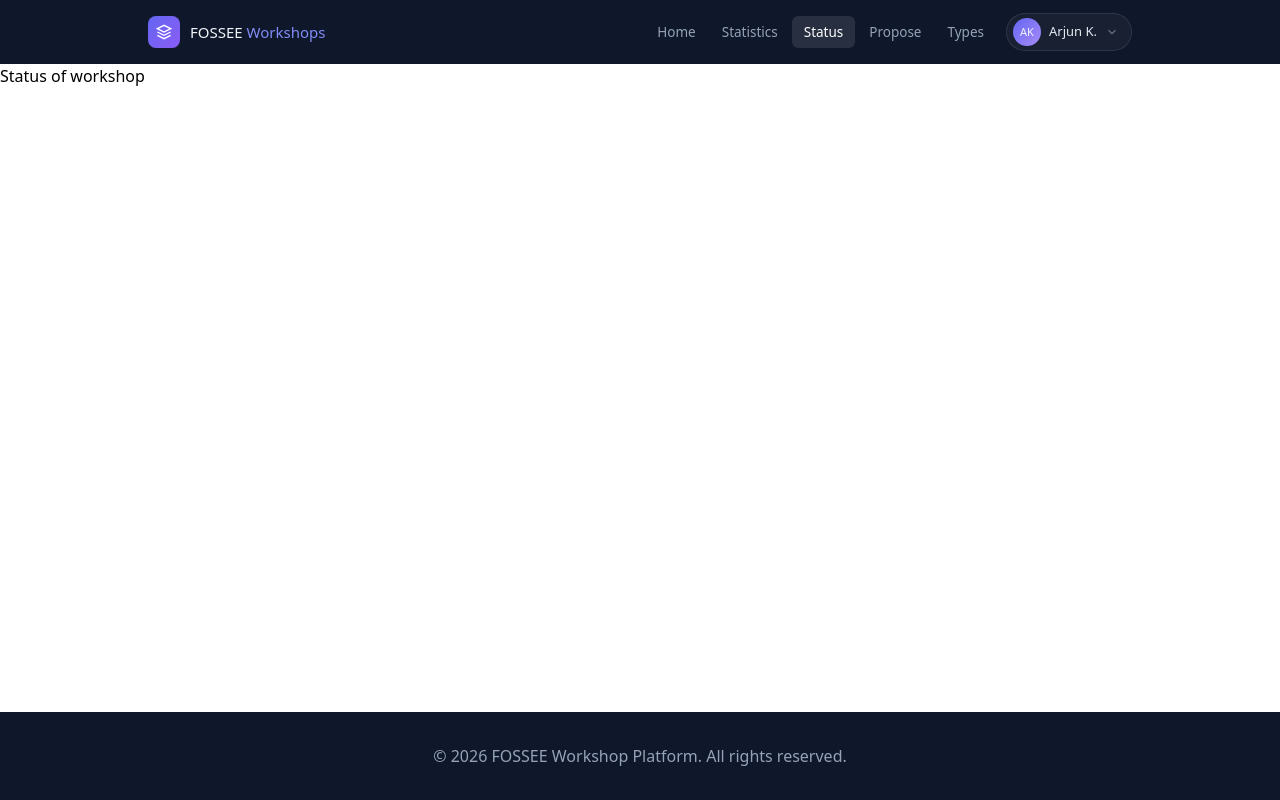
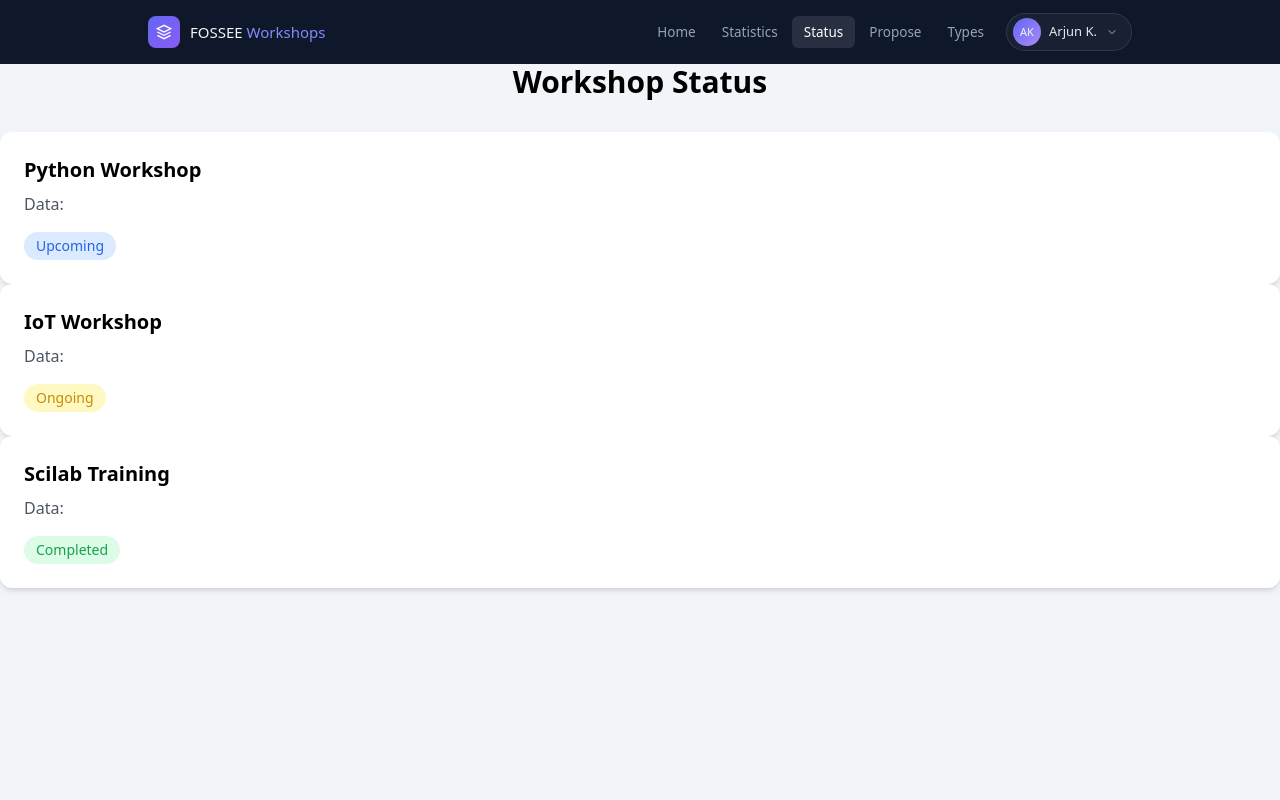
Before and after one commit to ashok-8081/workshop-ui, a React (Create React App) app: page /status in a window 1280 px wide. Shown: the top 800 px of the page. Built offline with nearby package versions, Linux system fonts and the light colour scheme.

Commit message:
Completed Status page

```diff
--- a/src/pages/Status.jsx
+++ b/src/pages/Status.jsx
@@ -1,12 +1,50 @@
-import React from 'react'
+import React from "react";
 import Navbar from "../components/Navbar";
 
 const Status = () => {
+  const statusData = [
+    {
+      id: 1,
+      title: "Python Workshop",
+      status: "Upcoming",
+      date: "15 April 2026",
+    },
+    {
+      id: 2,
+      title: "IoT Workshop",
+      status: "Ongoing",
+      date: "10 April 2026",
+    },
+    {
+      id: 3,
+      title: "Scilab Training",
+      status: "Completed",
+      date: "1 April 2026",
+    },
+  ];
   return (
-    <div>
-      Status of workshop
+    <div className="min-h-screen bg-slate-100" px-6 py-10>
+      <h1 className="text-3xl font-bold mb-8 text-center">Workshop Status</h1>
+
+      <div className="gird md:grid-cols-2 lg:grid-cols-3 gap-6">
+        {statusData.map((item) => (
+          <div
+            key={item.id}
+            className="bg-white shadow-md rounded-xl p-6 hover:shadow-xl transition"
+          >
+            <h2 className="text-xl font-semibold">{item.title}</h2>
+            <p className="mt-2 text-gray-600">Data: {item.data}</p>
+
+            <span
+              className={`inline-block mt-4 px-3 py-1 rounded-full text-sm ${item.status === "Upcoming" ? "bg-blue-100 text-blue-600" : item.status === "Ongoing" ? "bg-yellow-100 text-yellow-600" : "bg-green-100 text-green-600"}`}
+            >
+              {item.status}
+            </span>
+          </div>
+        ))}
+      </div>
     </div>
-  )
-}
+  );
+};
 
-export default Status
+export default Status;
```
